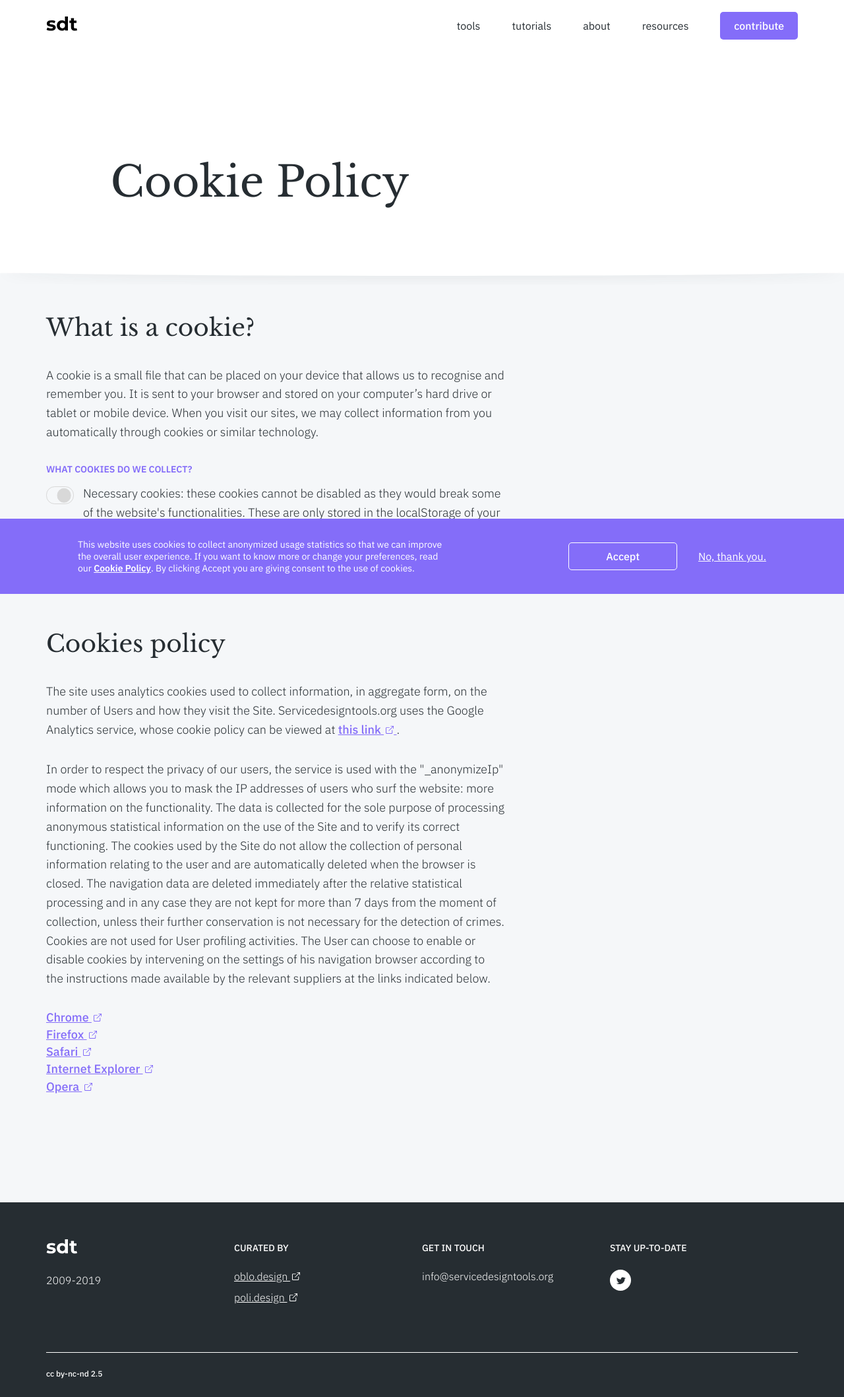
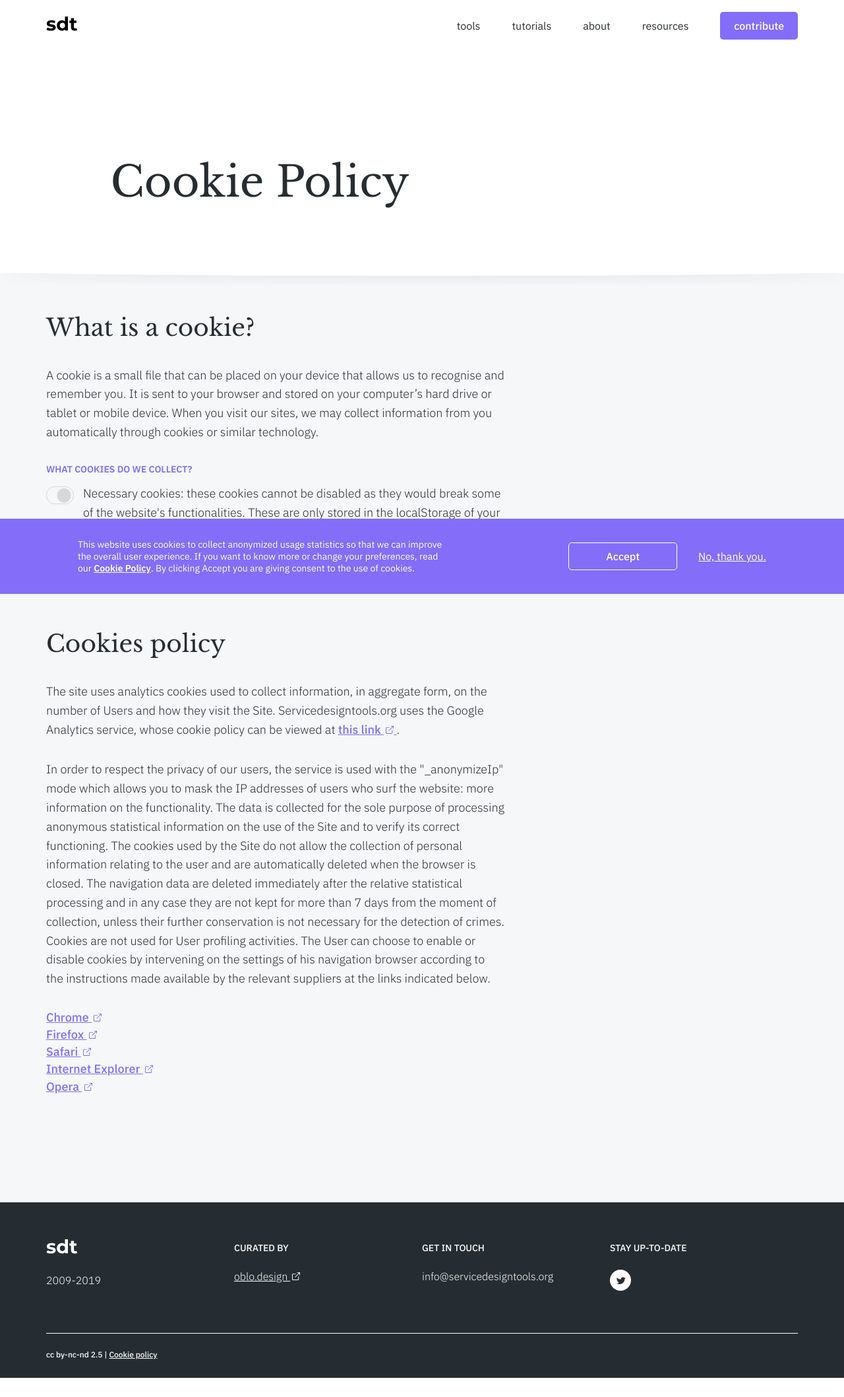
Before and after one commit to service-design-tools/sdt-website, a Jekyll site: the page built from policy.html, in a window 1280 px wide. Shown: the whole page at 66% size. Built offline with Jekyll 4.4.1, drawn with Linux system fonts in a browser that asks for light colours; after the commit the page ends 2088 px from its top, so only the background shows below that; some of the changed lines change nothing that is shown.

Commit message:
add cookie policies and google analytics

```diff
--- a/_config.yml
+++ b/_config.yml
@@ -10,7 +10,7 @@
 sass:
   style: compressed
 
-include: [_redirects]
+include: [_redirects, _headers]
 
 defaults:
   - scope:
--- a/_includes/footer.html
+++ b/_includes/footer.html
@@ -8,7 +8,6 @@
             <h3>curated by</h3>
             <ul>
                 <li><a href="http://oblo.design/" target="_blank" rel="noopener noreferrer">oblo.design {% include svgs/external-link.html color="light" %}</a></li>
-                <li><a href="https://www.polidesign.net/" target="_blank" rel="noopener noreferrer">poli.design {% include svgs/external-link.html color="light" %}</a></li>
             </ul>
         </div>
         <div class="info">
@@ -20,5 +19,5 @@
             <a href="https://twitter.com/s_DesignTools" target="_blank" rel="noopener noreferrer">{% include svgs/twitter.html %}</a>
         </div>
     </div>
-    <p class="copyright">cc by-nc-nd 2.5</p>
+    <p class="copyright">cc by-nc-nd 2.5 | <a href="{{ '/policy' | relative_url }}">Cookie policy</a></p>
 </footer>
--- a/_layouts/default.html
+++ b/_layouts/default.html
@@ -60,6 +60,7 @@
         <script src="{{ '/assets/js/smooth-scroll.min.js' | relative_url }}" defer></script>
         <script src="{{ '/assets/js/tutorial.js' | relative_url }}" defer></script>
         {% endif %}
+        <script src="https://www.googletagmanager.com/gtag/js?id=UA-149513218-1" defer></script>
         <script src="{{ '/assets/js/navigation.js' | relative_url }}" defer></script>
         {% if page.url == "/policy.html" %}
         <script src="{{ '/assets/js/policy.js' | relative_url }}" defer></script>
--- a/_sass/footer.scss
+++ b/_sass/footer.scss
@@ -3,6 +3,11 @@
     padding: 3.75rem calc((100% - var(--container-width)) / 2) 1.75rem;
     background-color: var(--color-dark);
     color: var(--color-light);
+}
+
+footer p > a {
+    color: var(--color-light);
+    text-decoration: underline;
 }
 
 .footer__info {
--- a/assets/js/home.js
+++ b/assets/js/home.js
@@ -18,7 +18,7 @@
         `;
     });
 
-    const tutorialsArray = [{% for tutorial in site.tutorials %}{'title': '{{ tutorial.title }}', 'url': '{{ tutorial.url }}', 'order': '{{ forloop.index }}'}{% unless forloop.last %},{% endunless %}{% endfor %}];
+    const tutorialsArray = [{% for tutorial in site.tutorials %}{'title': "{{ tutorial.title }}", 'url': '{{ tutorial.url }}', 'order': '{{ forloop.index }}'}{% unless forloop.last %},{% endunless %}{% endfor %}];
     const randomTutorialPicks = d3.shuffle(tutorialsArray).slice(0,2);
 
     const $tutorialCards = document.querySelectorAll('.tutorial__links');
@@ -29,7 +29,7 @@
         card.firstElementChild.firstElementChild.lastElementChild.innerText = tutorialPick.title;
     });
 
-    const caseStudiesArray = [{% for case in site.case_studies %}{'title': "{{ case.title }}", 'tool': '{{ case.tool }}', 'image': '{{ case.images[0] }}', 'slug': "{{ case.title | slugify }}"}{% unless forloop.last %},{% endunless %}{% endfor %}];
+    const caseStudiesArray = [{% for case in site.case_studies %}{'title': "{{ case.title }}", 'tool': "{{ case.tool }}", 'image': '{{ case.images[0] }}', 'slug': "{{ case.title | slugify }}"}{% unless forloop.last %},{% endunless %}{% endfor %}];
     const randomCaseStudiesPicks = d3.shuffle(caseStudiesArray).slice(0,4);
 
     const $caseStudiesCards = document.querySelectorAll('.case-studies__container a');
--- a/assets/js/navigation.js
+++ b/assets/js/navigation.js
@@ -4,12 +4,18 @@
     let consentCache = localStorage.getItem('consentCache');
     const $consent = document.querySelector('.consent');
     if (consentCache) {
-        console.log(consentCache);
+        // console.log(consentCache);
         if (consentCache === 'true') {
-            // gtag('js', new Date());
-            // gtag('config', 'UA-5816319-19', { 'anonymize_ip': true });
+            window['ga-disable-UA-149513218-1'] = false;
+            window.dataLayer = window.dataLayer || [];
+            function gtag(){dataLayer.push(arguments);}
+            gtag('js', new Date());
+            gtag('config', 'UA-149513218-1', { 'anonymize_ip': true });
+        } else {
+            window['ga-disable-UA-149513218-1'] = true;
         }
     } else {
+        window['ga-disable-UA-149513218-1'] = true;
         $consent.classList.add('box--open');
         const $consentButton = $consent.querySelector('.button__accept');
         const $optoutButton = $consent.querySelector('.button__optout');
@@ -27,8 +33,13 @@
         localStorage.setItem('consentCache', JSON.stringify(accept));
         $consent.classList.remove('box--open');
         if (accept) {
-            // gtag('js', new Date());
-            // gtag('config', 'UA-5816319-19', { 'anonymize_ip': true });
+            window['ga-disable-UA-149513218-1'] = false;
+            window.dataLayer = window.dataLayer || [];
+            function gtag(){dataLayer.push(arguments);}
+            gtag('js', new Date());
+            gtag('config', 'UA-149513218-1', { 'anonymize_ip': true });
+        } else {
+            window['ga-disable-UA-149513218-1'] = true;
         }
     }
 })();
--- a/assets/js/policy.js
+++ b/assets/js/policy.js
@@ -9,15 +9,19 @@
         }
     }
     $analyticsCheckbox.onclick = function() {
-        $consent.classList.remove('box--open');
+        document.querySelector('.consent').classList.remove('box--open');
         if ($analyticsCheckbox.classList.contains('consent--accepted')) {
             localStorage.setItem('consentCache', 'false');
             $analyticsCheckbox.classList.remove('consent--accepted');
+            window['ga-disable-UA-149513218-1'] = true;
         } else {
             localStorage.setItem('consentCache', 'true');
             $analyticsCheckbox.classList.add('consent--accepted');
-            // gtag('js', new Date());
-            // gtag('config', 'UA-5816319-19', { 'anonymize_ip': true });
+            window['ga-disable-UA-149513218-1'] = false;
+            window.dataLayer = window.dataLayer || [];
+            function gtag(){dataLayer.push(arguments);}
+            gtag('js', new Date());
+            gtag('config', 'UA-149513218-1', { 'anonymize_ip': true });
         }
     }
 })();
```
Also changed, not shown: 1 other file.
